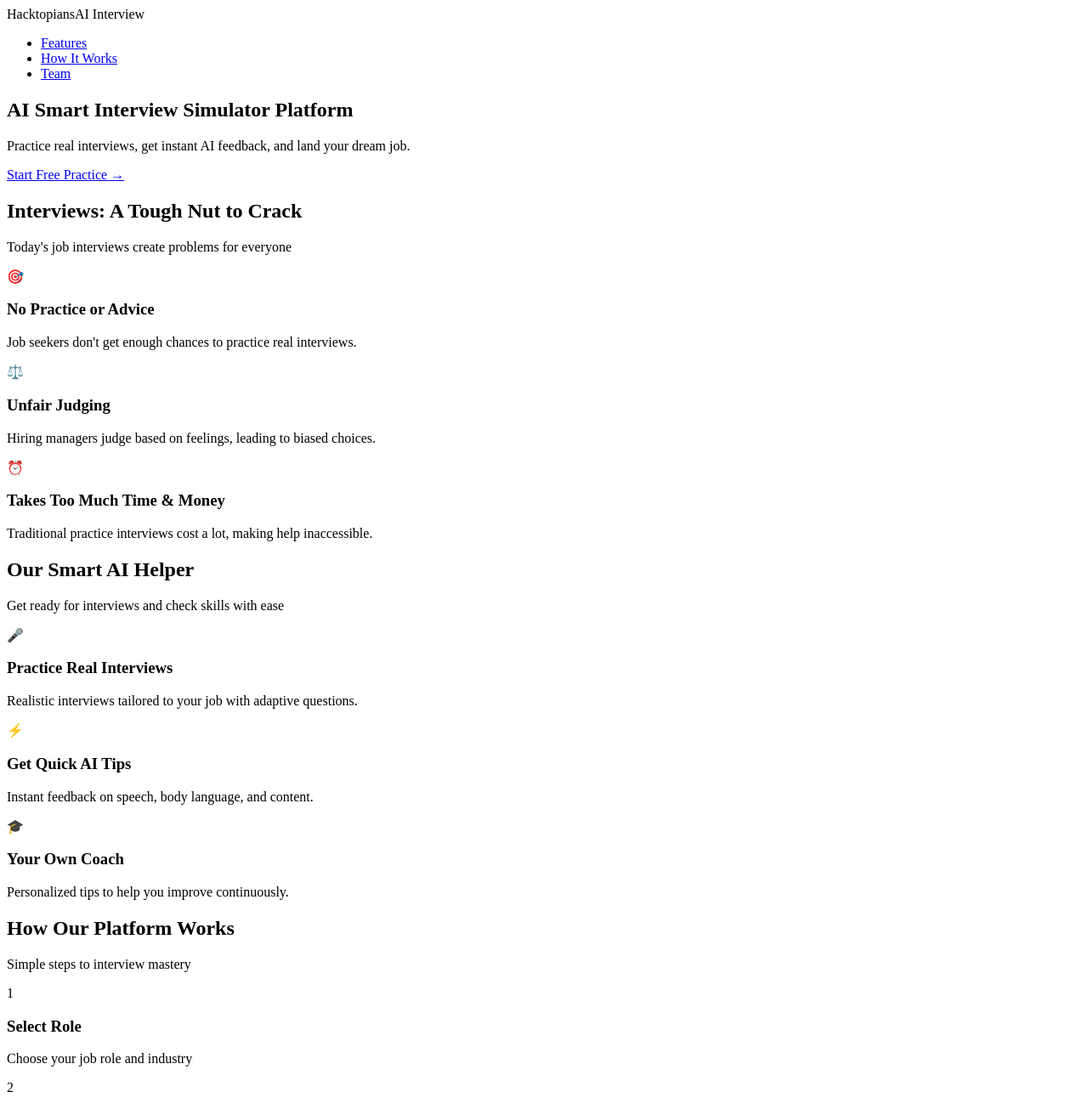
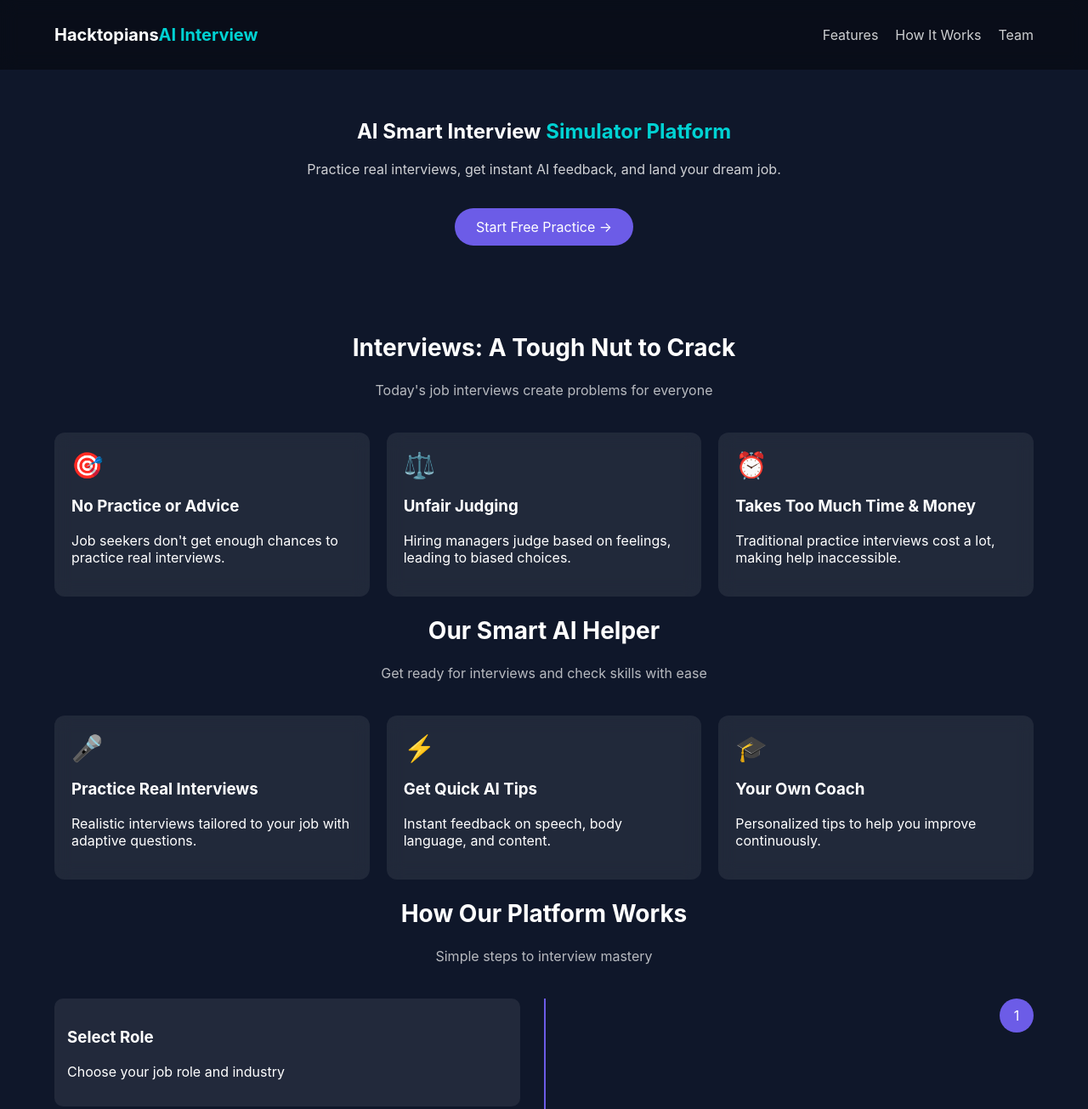
Before and after one commit to krishnakumar-001/InterviewPrepAI, a plain HTML site: page frontend/index.html in a window 1280 px wide. Shown: the top 1305 px of the page at 85% size. Drawn offline with Linux system fonts and the light colour scheme.

Commit message:
added css

```diff
--- /dev/null
+++ b/frontend/style.css
@@ -0,0 +1,235 @@
+/* ========== ROOT VARIABLES ========== */
+:root {
+    --primary: #6c5ce7;
+    --secondary: #00d2d3;
+    --dark: #0f172a;
+    --light: #f8fafc;
+    --glass: rgba(255,255,255,0.08);
+}
+
+/* ========== GLOBAL ========== */
+body {
+    margin: 0;
+    font-family: 'Inter', sans-serif;
+    background: var(--dark);
+    color: white;
+}
+
+.container {
+    width: 90%;
+    max-width: 1200px;
+    margin: auto;
+}
+
+/* ========== NAVBAR ========== */
+.navbar {
+    position: fixed;
+    width: 100%;
+    top: 0;
+    padding: 15px 0;
+    background: rgba(0,0,0,0.4);
+    backdrop-filter: blur(10px);
+    z-index: 1000;
+}
+
+.nav-container {
+    display: flex;
+    justify-content: space-between;
+    align-items: center;
+}
+
+.logo {
+    font-weight: bold;
+    font-size: 20px;
+}
+
+.logo span {
+    color: var(--secondary);
+}
+
+.nav-links {
+    list-style: none;
+    display: flex;
+    gap: 20px;
+}
+
+.nav-links a {
+    color: white;
+    text-decoration: none;
+    opacity: 0.8;
+}
+
+.nav-links a:hover {
+    opacity: 1;
+}
+
+/* ========== HERO ========== */
+.hero {
+    padding: 120px 0 80px;
+    text-align: center;
+}
+
+.hero h1 span {
+    color: var(--secondary);
+}
+
+.hero p {
+    opacity: 0.8;
+}
+
+.btn-primary {
+    display: inline-block;
+    margin-top: 20px;
+    padding: 12px 25px;
+    background: var(--primary);
+    color: white;
+    text-decoration: none;
+    border-radius: 25px;
+}
+
+/* ========== SECTION TITLE ========== */
+.section-title {
+    text-align: center;
+    margin-bottom: 40px;
+}
+
+.section-title h2 {
+    font-size: 28px;
+}
+
+.section-title p {
+    opacity: 0.7;
+}
+
+/* ========== CARDS (GENERAL) ========== */
+.problem-grid,
+.features-grid,
+.key-grid,
+.challenge-grid,
+.team-grid {
+    display: grid;
+    gap: 20px;
+}
+
+.problem-grid { grid-template-columns: repeat(auto-fit, minmax(250px, 1fr)); }
+.features-grid { grid-template-columns: repeat(auto-fit, minmax(250px, 1fr)); }
+.key-grid { grid-template-columns: repeat(auto-fit, minmax(250px, 1fr)); }
+.challenge-grid { grid-template-columns: repeat(auto-fit, minmax(250px, 1fr)); }
+.team-grid { grid-template-columns: repeat(auto-fit, minmax(250px, 1fr)); }
+
+.problem-card,
+.feature-card,
+.key-card,
+.challenge-card,
+.team-card {
+    background: var(--glass);
+    padding: 20px;
+    border-radius: 12px;
+    backdrop-filter: blur(10px);
+    transition: transform 0.3s ease;
+}
+
+.problem-card:hover,
+.feature-card:hover,
+.key-card:hover,
+.challenge-card:hover,
+.team-card:hover {
+    transform: translateY(-5px);
+}
+
+/* ========== ICONS ========== */
+.problem-icon,
+.feature-icon {
+    font-size: 30px;
+}
+
+/* ========== TIMELINE ========== */
+.timeline {
+    position: relative;
+}
+
+.timeline-line {
+    position: absolute;
+    width: 2px;
+    background: var(--primary);
+    top: 0;
+    bottom: 0;
+    left: 50%;
+}
+
+.timeline-item {
+    display: flex;
+    justify-content: space-between;
+    margin: 30px 0;
+}
+
+.timeline-item.left { flex-direction: row-reverse; }
+
+.timeline-dot {
+    width: 40px;
+    height: 40px;
+    background: var(--primary);
+    border-radius: 50%;
+    display: flex;
+    align-items: center;
+    justify-content: center;
+}
+
+.timeline-card {
+    width: 45%;
+    background: var(--glass);
+    padding: 15px;
+    border-radius: 10px;
+}
+
+/* ========== FOOTER ========== */
+footer {
+    text-align: center;
+    padding: 30px;
+    background: rgba(0,0,0,0.6);
+}
+
+/* ========== DASHBOARD ========== */
+.stats {
+    display: grid;
+    grid-template-columns: repeat(auto-fit, minmax(200px, 1fr));
+    gap: 20px;
+    margin: 40px 0;
+}
+
+.stat-card {
+    background: var(--glass);
+    padding: 20px;
+    border-radius: 12px;
+    text-align: center;
+}
+
+.stat-value {
+    font-size: 28px;
+    font-weight: bold;
+}
+
+.chart-section {
+    margin: 40px 0;
+}
+
+.chart-container {
+    background: var(--glass);
+    padding: 20px;
+    border-radius: 12px;
+}
+
+.history-section {
+    margin: 40px 0;
+}
+
+.interview-list {
+    background: var(--glass);
+    padding: 20px;
+    border-radius: 12px;
+}
+
+.empty-state {
+    text-align: center;
+    opacity: 0.7;
+}
```
Also changed, not shown: frontend/dashboard.html (+1 -1 lines).
